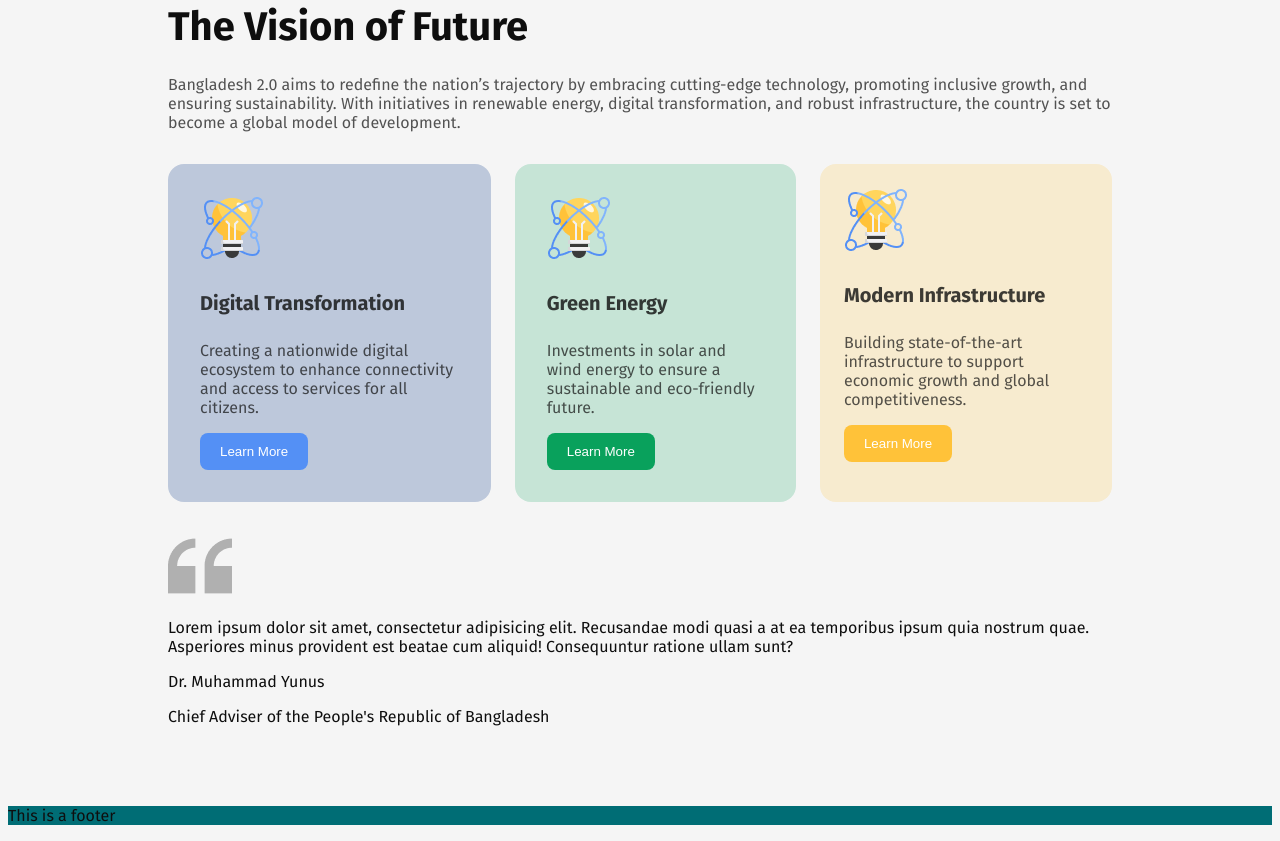
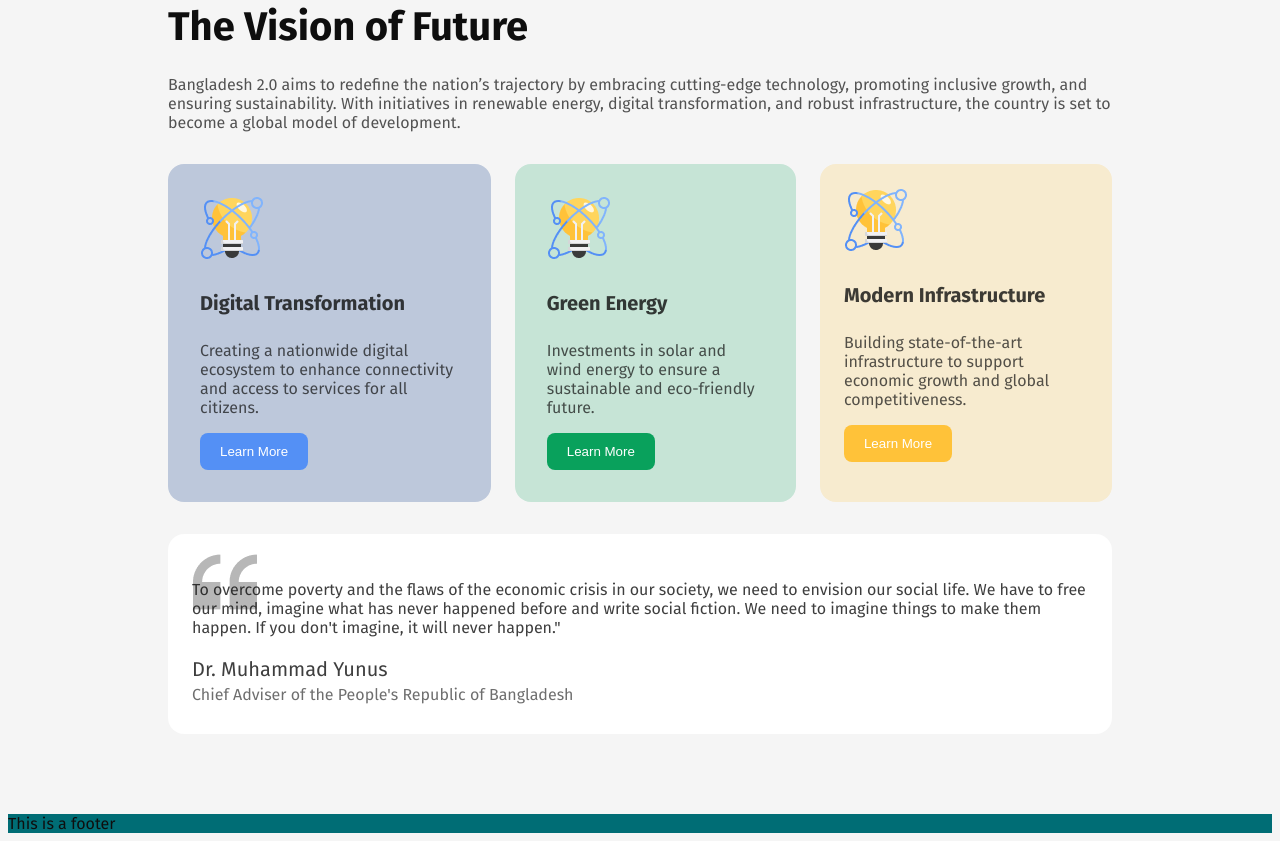
Before and after one commit to matinsyed/assignment-1, a plain HTML site: page index.html in a window 1280 px wide. Shown: the part 1329-2170 px from the top of the page. Drawn offline with Linux system fonts and the light colour scheme.

Commit message:
qoutation

```diff
--- a/index.html
+++ b/index.html
@@ -84,9 +84,9 @@
                 </div>
             </div>
             <div class="vision-qoute">
-                <img src="asset/image/quote-bg.png" alt="">
+                <!-- <img src="asset/image/quote-bg.png" alt=""> -->
                 <p class="qoute">
-                    Lorem ipsum dolor sit amet, consectetur adipisicing elit. Recusandae modi quasi a at ea temporibus ipsum quia nostrum quae. Asperiores minus provident est beatae cum aliquid! Consequuntur ratione ullam sunt?
+                    To overcome poverty and the flaws of the economic crisis in our society, we need to envision our social life. We have to free our mind, imagine what has never happened before and write social fiction. We need to imagine things to make them happen. If you don't imagine, it will never happen."
                 </p>
                 <p id="sinature">Dr. Muhammad Yunus</p>
                 <p id="designation">Chief Adviser of the People's Republic of Bangladesh</p>
--- a/styles/styles.css
+++ b/styles/styles.css
@@ -149,6 +149,28 @@ nav{
 .vision-button3{
     background-color: #FFC239;
 }
+.vision-qoute{
+    background-color: #FFFFFF;
+    background-image: url(../asset/image/quote-bg.png);
+    background-repeat: no-repeat;
+    background-position: 25px 16px; /* LEFT TOP*/
+    border-radius: 16px;
+    padding:  30px 24px;
+}
+.qoute{
+    opacity: 80%;
+    margin-bottom: 12px;
+}
+#sinature{
+    font-weight: 600px;
+    font-size: 20px;
+    opacity: 80%;
+    margin-bottom: 4px;
+}
+#designation{
+    opacity: 60%;
+    margin: 0px;
+}
 footer{
     width: 100%;
     margin: 0%;
```
